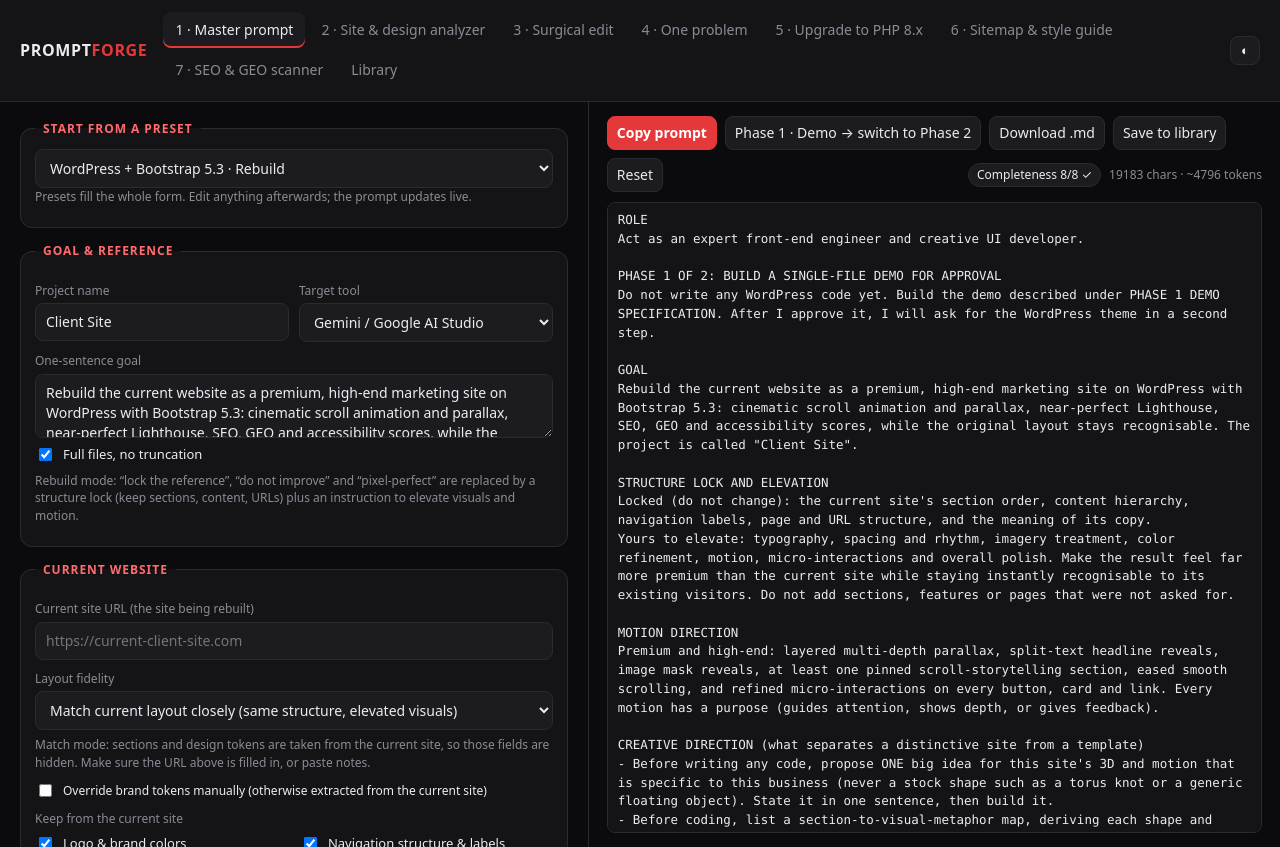
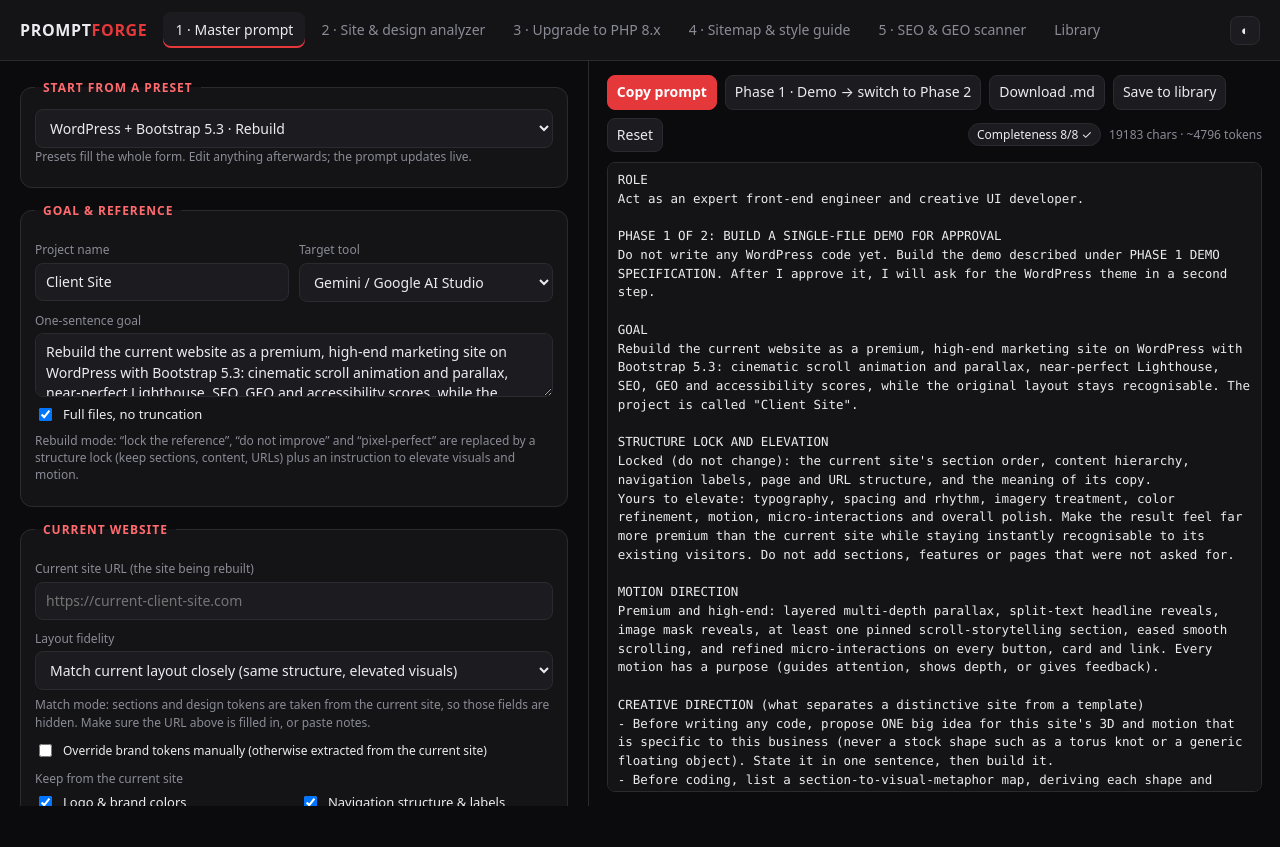
Before and after one commit to macroblu-dev/prompt-forge, a plain HTML site: page index.html in a window 1280 px wide. After the commit the page ends 806 px from the top, so only its background shows below. Drawn offline with Linux system fonts and the light colour scheme.

Commit message:
Remove Surgical edit and One problem tabs from menu
Co-Authored-By: Claude Sonnet 5.5 <noreply@anthropic.com>

```diff
--- a/index.html
+++ b/index.html
@@ -70,11 +70,9 @@ input:focus,textarea:focus,select:focus{outline:2px solid var(--accent);outline-
   <nav id="nav">
     <button data-t="master" class="on">1 · Master prompt</button>
     <button data-t="extract">2 · Site &amp; design analyzer</button>
-    <button data-t="edit">3 · Surgical edit</button>
-    <button data-t="one">4 · One problem</button>
-    <button data-t="upgrade">5 · Upgrade to PHP 8.x</button>
-    <button data-t="sitemap">6 · Sitemap &amp; style guide</button>
-    <button data-t="seo">7 · SEO &amp; GEO scanner</button>
+    <button data-t="upgrade">3 · Upgrade to PHP 8.x</button>
+    <button data-t="sitemap">4 · Sitemap &amp; style guide</button>
+    <button data-t="seo">5 · SEO &amp; GEO scanner</button>
     <button data-t="lib">Library</button>
   </nav>
   <button class="iconbtn" id="theme" title="Toggle theme">◐</button>
@@ -156,7 +154,7 @@ input:focus,textarea:focus,select:focus{outline:2px solid var(--accent);outline-
     </fieldset>
 
     <fieldset><legend>Design file</legend>
-      <p class="hint">Include a design file so the AI works from real design decisions. Text files (.css, .json, .md, .txt, .html, .svg) are embedded in the prompt. Images, PDFs, Figma and Sketch files cannot be embedded, so they are listed and you attach them to your AI chat. Tab 6 can generate a tokens.css to load here.</p>
+      <p class="hint">Include a design file so the AI works from real design decisions. Text files (.css, .json, .md, .txt, .html, .svg) are embedded in the prompt. Images, PDFs, Figma and Sketch files cannot be embedded, so they are listed and you attach them to your AI chat. Tab 4 can generate a tokens.css to load here.</p>
       <label>How to use the file</label>
       <select id="df_role">
         <option value="truth">Visual source of truth (colors, type, spacing, components)</option>
```
